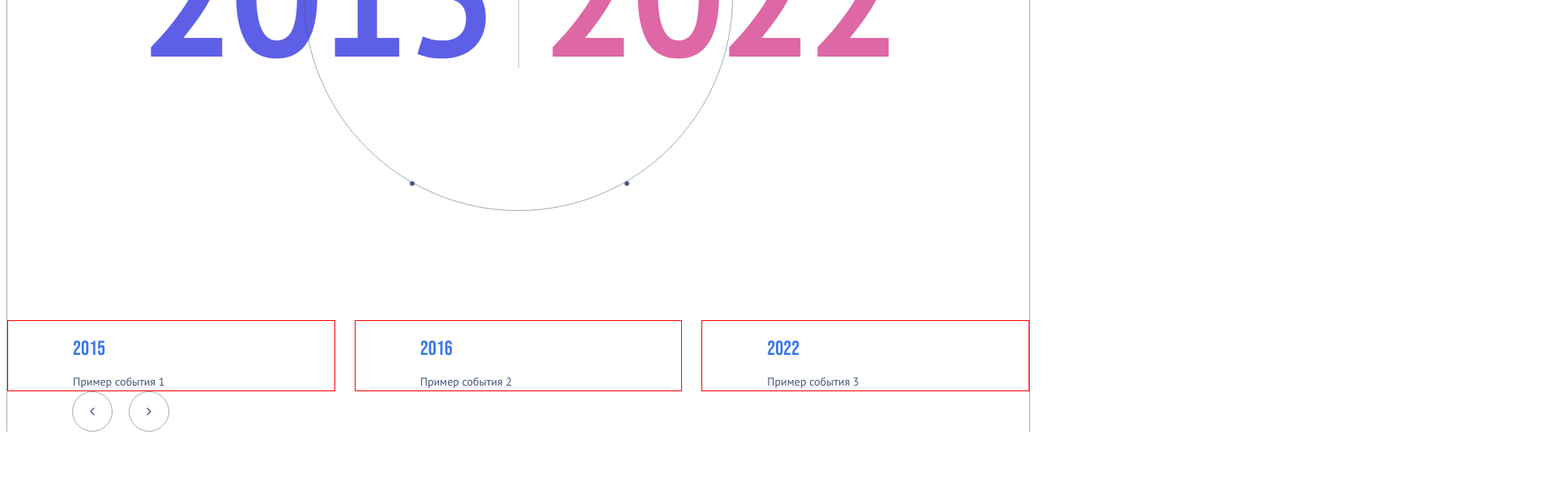
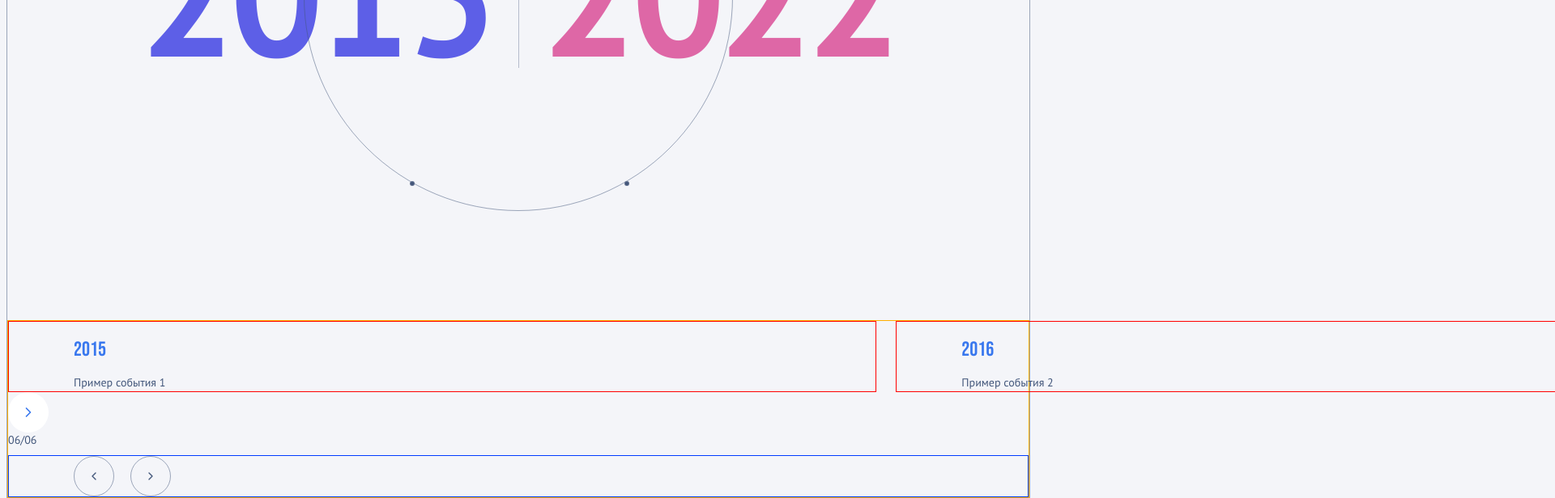
Before and after one commit to yulia463/time-arc, a React app: page / in a window 1280 px wide. Shown: the part 716-1332 px from the top of the page at 81% size, 1920 px wide, since content can reach past the window. Before the commit the page ends 1250 px from the top, so only its background shows below. Built offline with nearby package versions, Linux system fonts and the light colour scheme.

Commit message:
feat: add styles

```diff
--- /dev/null
+++ b/src/components/EventSlider.scss
@@ -0,0 +1,77 @@
+.timeline-block__slider {
+  display: flex;
+  flex-direction: column;
+  border: 1px solid #ffae00;
+}
+
+.timeline-card {
+  display: flex;
+  flex-direction: column;
+  gap: 15px;
+  border: 1px solid red;
+
+  @media (min-width: 1024px) {
+
+  }
+}
+
+.timeline-card__date {
+  font-family: "Bebas Neue", serif;
+  font-size: 16px;
+  font-weight: 400;
+  line-height: 120%;
+  letter-spacing: 0;
+  color: var(--color-blue);
+  padding-top: 20px;
+
+  @media (min-width: 1024px) {
+    font-size: 25px;
+    padding-left: 80px;
+  }
+}
+
+.timeline-card__title {
+  font-size: 14px;
+  font-weight: 400;
+  line-height: 145%;
+  letter-spacing: 0;
+  color: var(--color-text);
+  margin: 0;
+
+  @media (min-width: 1024px) {
+    padding-left: 80px;
+  }
+}
+
+.timeline-block__nav-btn--extra {
+  display: none;
+  background-color: white;
+  border: none;
+  @media (min-width: 1024px) {
+    display: block;
+    cursor: pointer;
+  }
+}
+
+.timeline-block__footer {
+  display: flex;
+  border: 1px solid #003cff;
+}
+
+.timeline-block__date-header {
+  font-size: 14px;
+  font-weight: 400;
+  color: var(--color-text);
+  margin-bottom: 10px;
+}
+
+.timeline-block__pagination {
+  display: flex;
+  padding-left: 38px;
+
+  .swiper-pagination {
+    @media (min-width: 1024px) {
+      display: none;
+    }
+  }
+}
--- a/src/components/EventSlider.tsx
+++ b/src/components/EventSlider.tsx
@@ -2,19 +2,76 @@ import React from 'react';
 import {Swiper, SwiperSlide} from 'swiper/react';
 import {Navigation, Pagination, A11y, Keyboard} from 'swiper/modules';
 import type {TimelineEvent} from '@/data/timelineData';
-
 import 'swiper/css';
 import 'swiper/css/navigation';
 import 'swiper/css/pagination';
-
 import './TimelineBlock.scss';
+import './EventSlider.scss';
 
 type Props = {
     events: TimelineEvent[];
     instanceId: string;
 };
 
-const EventSlider: React.FC<Props> = ({events, instanceId}) => {
+// const EventSlider: React.FC<Props> = ({events, instanceId}) => {
+//     return (
+//         <div className="timeline-block__slider" aria-label="Слайдер событий">
+//
+//             <Swiper
+//                 modules={[Navigation, Pagination, A11y, Keyboard]}
+//                 navigation={{
+//                     enabled: true,
+//                     nextEl: `#${instanceId}-next`,
+//                     prevEl: `#${instanceId}-prev`,
+//                 }}
+//                 pagination={{clickable: true}}
+//                 keyboard={{enabled: true}}
+//                 spaceBetween={24}
+//                 slidesPerView={1}
+//                 className="timeline-block__pagination"
+//                 breakpoints={{
+//                     720: {slidesPerView: 2},
+//                     1080: {slidesPerView: 3},
+//                 }}
+//             >
+//                 {events.map(ev => (
+//                     <SwiperSlide key={ev.id}>
+//                         <article className="timeline-card" role="group" aria-label={ev.title}>
+//                             <div className="timeline-card__date">
+//                                 {new Date(ev.date).getFullYear()}
+//                             </div>
+//                             <h3 className="timeline-card__title">{ev.title}</h3>
+//                             {/*<p className="timeline-card__desc">{ev.description}</p>*/}
+//                         </article>
+//                     </SwiperSlide>
+//                 ))}
+//             </Swiper>
+//
+//             <div className="timeline-block__date-header">
+//                 06/06
+//             </div>
+//
+//             <div className="timeline-block__controls">
+//                 <div className="timeline-block__nav">
+//                     <button id={`${instanceId}-prev`} className="timeline-block__nav-btn" aria-label="Назад">
+//                         <svg className="chev chev--left" viewBox="0 0 24 24" width="16" height="16" aria-hidden="true">
+//                             <polyline points="15 6 9 12 15 18" fill="none" stroke="currentColor" strokeWidth="2"
+//                                       strokeLinecap="round" strokeLinejoin="round"/>
+//                         </svg>
+//                     </button>
+//                     <button id={`${instanceId}-next`} className="timeline-block__nav-btn" aria-label="Вперёд">
+//                         <svg className="chev chev--right" viewBox="0 0 24 24" width="16" height="16" aria-hidden="true">
+//                             <polyline points="9 6 15 12 9 18" fill="none" stroke="currentColor" strokeWidth="2"
+//                                       strokeLinecap="round" strokeLinejoin="round"/>
+//                         </svg>
+//                     </button>
+//                 </div>
+//             </div>
+//         </div>
+//     );
+// };
+
+const EventSlider: React.FC<Props> = ({ events, instanceId }) => {
     return (
         <div className="timeline-block__slider" aria-label="Слайдер событий">
             <Swiper
@@ -24,30 +81,57 @@ const EventSlider: React.FC<Props> = ({events, instanceId}) => {
                     nextEl: `#${instanceId}-next`,
                     prevEl: `#${instanceId}-prev`,
                 }}
-                pagination={{clickable: true}}
+                // ВАЖНО: выносим пагинацию наружу
+                pagination={{el: `#${instanceId}-pagination`, clickable: true}}
                 keyboard={{enabled: true}}
                 spaceBetween={24}
                 slidesPerView={1}
-                className="timeline-block__pagination"
-                breakpoints={{
-                    720: {slidesPerView: 2},
-                    1080: {slidesPerView: 3},
+                breakpoints={{720: {slidesPerView: 2}, 1080: {slidesPerView: 3}}}
+                className="timeline-block__swiper"
+                onAfterInit={(swiper) => {
+                    // @ts-ignore
+                    swiper.params.pagination!.el = `#${instanceId}-pagination`;
+                    swiper.pagination.init();
+                    swiper.pagination.update();
                 }}
             >
-                {events.map(ev => (
+                {events.map((ev) => (
                     <SwiperSlide key={ev.id}>
                         <article className="timeline-card" role="group" aria-label={ev.title}>
                             <div className="timeline-card__date">
                                 {new Date(ev.date).getFullYear()}
-                                {/*{new Date(ev.date).toLocaleDateString('ru-RU', { year: 'numeric', month: '2-digit', day: '2-digit' })}*/}
                             </div>
                             <h3 className="timeline-card__title">{ev.title}</h3>
-                            {/*<p className="timeline-card__desc">{ev.description}</p>*/}
                         </article>
                     </SwiperSlide>
                 ))}
+                <button
+                    id={`${instanceId}-extra`}
+                    className="timeline-block__nav-btn timeline-block__nav-btn--extra"
+                    aria-label="Вперёд "
+                >
+                    <svg
+                        className="chev chev--right"
+                        viewBox="0 0 24 24"
+                        width="20"
+                        height="20"
+                        aria-hidden="true"
+                    >
+                        <polyline
+                            points="9 6 15 12 9 18"
+                            fill="none"
+                            stroke="#3877EE"
+                            strokeWidth="2"
+                            strokeLinecap="round"
+                            strokeLinejoin="round"
+                        />
+                    </svg>
+                </button>
             </Swiper>
-            {/*//TODO сделать на одной линии пагинацию и кнопки переключения */}
+
+            <div className="timeline-block__date-header">06/06</div>
+
+            <div className="timeline-block__footer">
                 <div className="timeline-block__nav">
                     <button id={`${instanceId}-prev`} className="timeline-block__nav-btn" aria-label="Назад">
                         <svg className="chev chev--left" viewBox="0 0 24 24" width="16" height="16" aria-hidden="true">
@@ -62,6 +146,10 @@ const EventSlider: React.FC<Props> = ({events, instanceId}) => {
                         </svg>
                     </button>
                 </div>
+
+
+                <div id={`${instanceId}-pagination`} className="timeline-block__pagination"/>
+            </div>
         </div>
     );
 };
--- a/src/components/TimelineBlock.scss
+++ b/src/components/TimelineBlock.scss
@@ -73,6 +73,7 @@
   width: 530px;
   height: 530px;
   z-index: 20;
+
   @media (min-width: 1024px) {
     display: block;
   }
@@ -236,40 +237,6 @@
 
 }
 
-.timeline-card {
-  display: flex;
-  flex-direction: column;
-  gap: 15px;
-  border: 1px solid red;
-}
-
-.timeline-card__date {
-  font-family: "Bebas Neue", serif;
-  font-size: 16px;
-  font-weight: 400;
-  line-height: 120%;
-  letter-spacing: 0;
-  color: var(--color-blue);
-  padding-top: 20px;
-
-  @media (min-width: 1024px) {
-    font-size: 25px;
-    padding-left: 80px;
-  }
-}
-
-.timeline-card__title {
-  font-size: 14px;
-  font-weight: 400;
-  line-height: 145%;
-  letter-spacing: 0;
-  color: var(--color-text);
-  margin: 0;
-
-  @media (min-width: 1024px) {
-    padding-left: 80px;
-  }
-}
 
 .timeline-block__nav {
   display: flex;
@@ -310,8 +277,6 @@
 }
 
 .timeline-block__pagination {
-  color: red;
-
   .swiper-pagination {
     @media (min-width: 1024px) {
       display: none;
@@ -339,5 +304,4 @@
   overflow: hidden;
   clip: rect(1px, 1px, 1px, 1px);
   white-space: nowrap;
-  border: 1px solid red;
 }
--- a/src/styles/global.scss
+++ b/src/styles/global.scss
@@ -36,6 +36,7 @@
   --color-circle: #303E5880;
   --color-circle-inactive: #808AA680;
   --color-inactive: rgba(66, 86, 122, 0.5);
+  --color-background: rgb(244, 245, 249);
 }
 
 * {
@@ -52,6 +53,8 @@ body {
   //color: var(--text);
   //background: radial-gradient(1200px 600px at 50% -10%, #171a25 0%, #0e0f14 60%);
   font-family: 'PT Sans Regular', serif;
+  background-color: var(--color-background);
+
 }
 
 .demo-grid {
@@ -60,6 +63,7 @@ body {
   //gap: 32px;
   //padding: 32px;
   padding-left: 15px;
+  background-color: var(--color-background);
 
   @media (min-width: 1024px) {
     padding-left: 0;
```
Lines whose indentation alone changed are shown as unchanged.
